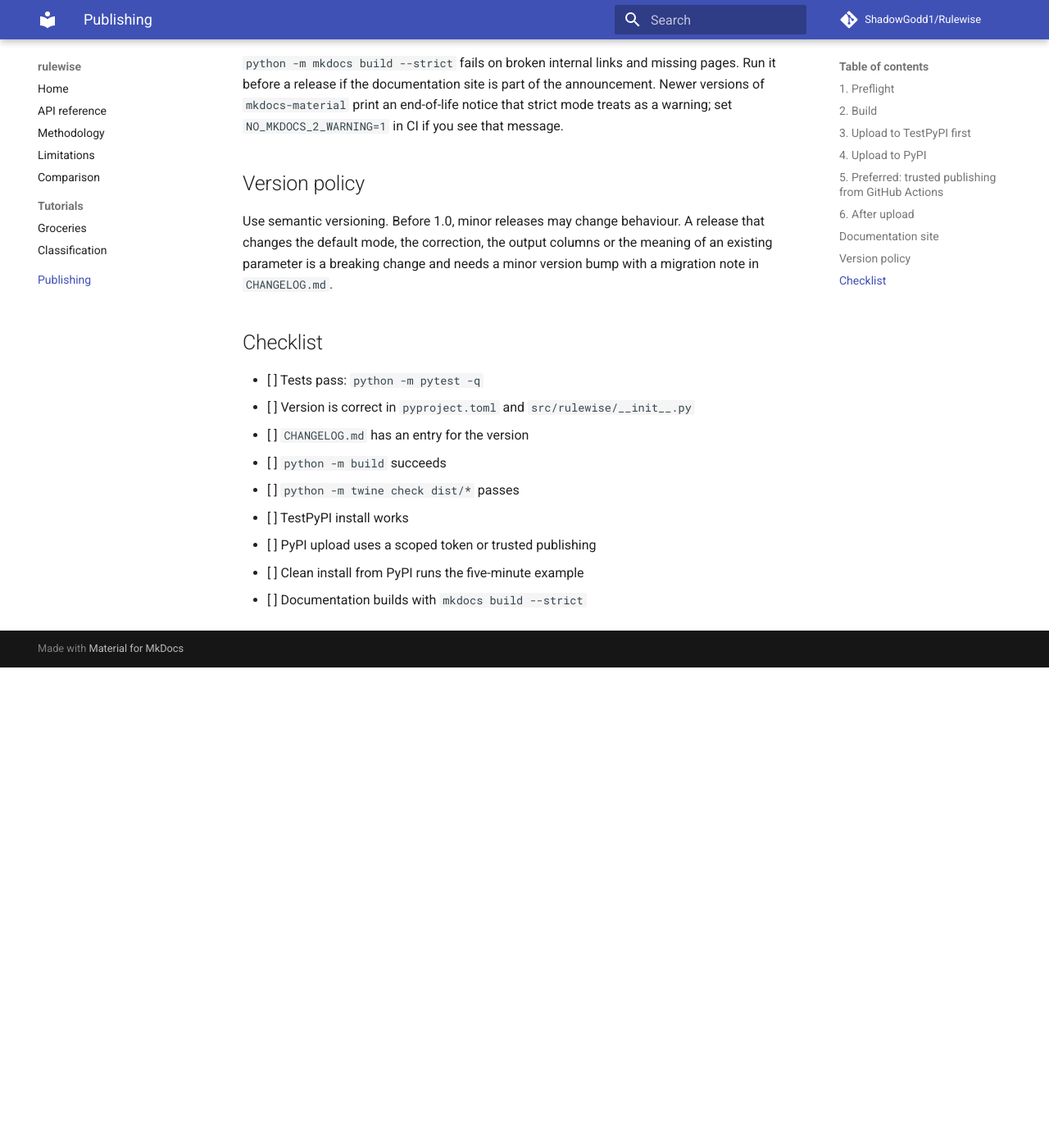
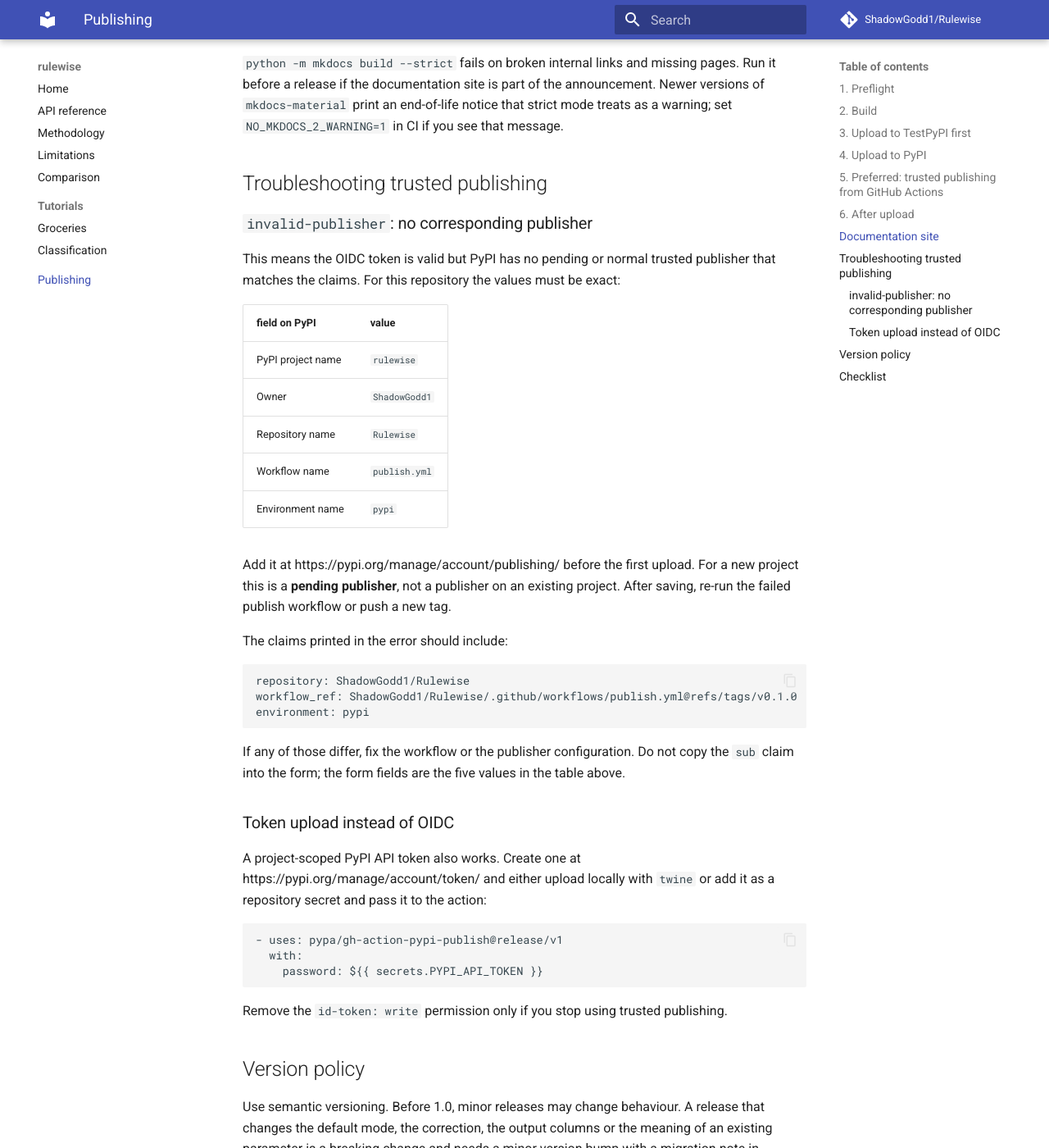
Before and after one commit to ShadowGodd1/Rulewise, an MkDocs documentation site: the page built from docs/publishing.md, in a window 1280 px wide and 1400 px high, scrolled down 2933 px. Shown: the whole window at 82% size. Built offline with MkDocs 1.6.1 and Material for MkDocs 9.7.7, drawn with Linux system fonts in a browser that asks for light colours; comment, search, counter and statistics services are not loaded; before the commit the page ends 3747 px from its top, so only the background shows below that.

Commit message:
Document trusted publishing troubleshooting

````diff
--- a/docs/publishing.md
+++ b/docs/publishing.md
@@ -133,6 +133,50 @@ a release if the documentation site is part of the announcement. Newer versions
 `mkdocs-material` print an end-of-life notice that strict mode treats as a warning; set
 `NO_MKDOCS_2_WARNING=1` in CI if you see that message.
 
+## Troubleshooting trusted publishing
+
+### `invalid-publisher`: no corresponding publisher
+
+This means the OIDC token is valid but PyPI has no pending or normal trusted publisher
+that matches the claims. For this repository the values must be exact:
+
+| field on PyPI | value |
+|---|---|
+| PyPI project name | `rulewise` |
+| Owner | `ShadowGodd1` |
+| Repository name | `Rulewise` |
+| Workflow name | `publish.yml` |
+| Environment name | `pypi` |
+
+Add it at https://pypi.org/manage/account/publishing/ before the first upload. For a new
+project this is a **pending publisher**, not a publisher on an existing project. After saving,
+re-run the failed publish workflow or push a new tag.
+
+The claims printed in the error should include:
+
+```text
+repository: ShadowGodd1/Rulewise
+workflow_ref: ShadowGodd1/Rulewise/.github/workflows/publish.yml@refs/tags/v0.1.0
+environment: pypi
+```
+
+If any of those differ, fix the workflow or the publisher configuration. Do not copy the
+`sub` claim into the form; the form fields are the five values in the table above.
+
+### Token upload instead of OIDC
+
+A project-scoped PyPI API token also works. Create one at
+https://pypi.org/manage/account/token/ and either upload locally with `twine` or add it as a
+repository secret and pass it to the action:
+
+```yaml
+- uses: pypa/gh-action-pypi-publish@release/v1
+  with:
+    password: ${{ secrets.PYPI_API_TOKEN }}
+```
+
+Remove the `id-token: write` permission only if you stop using trusted publishing.
+
 ## Version policy
 
 Use semantic versioning. Before 1.0, minor releases may change behaviour. A release that changes
````
